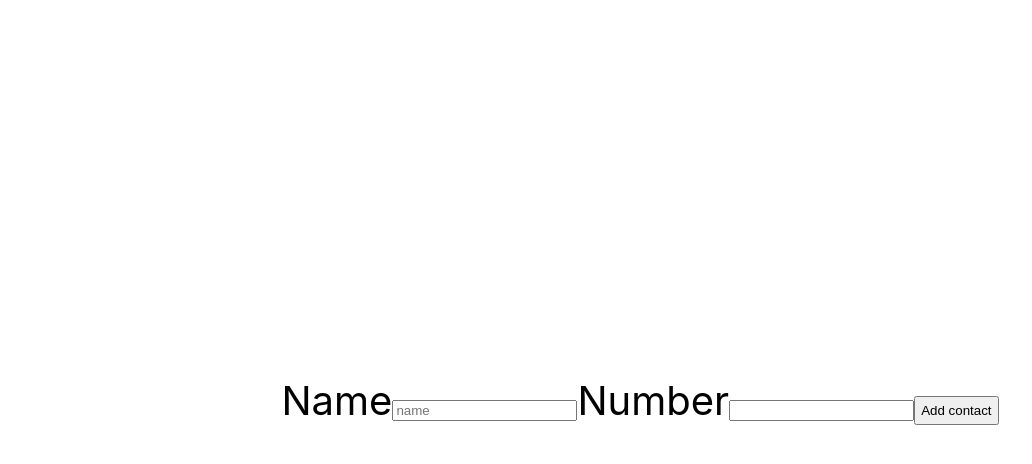
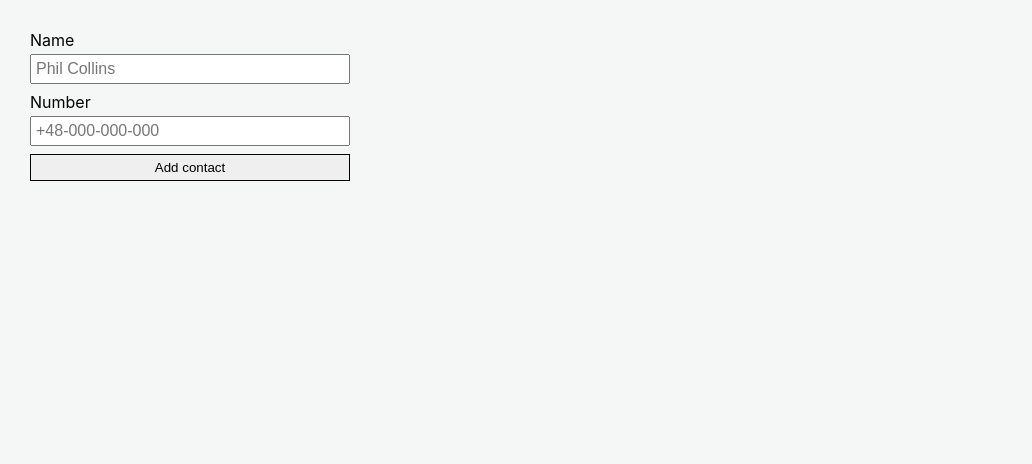
Before and after one commit to JurekZela/goit-react-hw-02-phonebook, a React (Create React App) app: page / in a window 1280 px wide. Shown: the top 464 px of the page, without its empty margins (0-1032 px from the left). Built offline with nearby package versions, Linux system fonts and the light colour scheme.

Commit message:
add styles

```diff
--- a/package.json
+++ b/package.json
@@ -10,6 +10,7 @@
     "components": "^0.1.0",
     "formik": "^2.4.5",
     "modern": "^1.0.2",
+    "nanoid": "^5.0.3",
     "normalize": "^0.3.1",
     "react": "^18.1.0",
     "react-dom": "^18.1.0",
--- /dev/null
+++ b/src/GlobalStyled.js
@@ -0,0 +1,52 @@
+import { createGlobalStyle } from 'styled-components';
+
+export const GlobalStyled = createGlobalStyle`
+body {
+  margin: 0;
+  font-family: -apple-system, BlinkMacSystemFont, 'Segoe UI', 'Roboto', 'Oxygen',
+    'Ubuntu', 'Cantarell', 'Fira Sans', 'Droid Sans', 'Helvetica Neue',
+    sans-serif;
+  -webkit-font-smoothing: antialiased;
+  -moz-osx-font-smoothing: grayscale;
+
+  padding: 30px;
+  background-color: #c6cccc29;
+}
+
+code {
+  font-family: source-code-pro, Menlo, Monaco, Consolas, 'Courier New',
+    monospace;
+}
+
+h1,
+h2,
+h3,
+h4,
+h5,
+h6,
+p {
+  margin: 0;
+}
+ul,
+ol {
+  margin: 0;
+  padding: 0;
+}
+img {
+  display: block;
+  max-width: 100%;
+  height: auto;
+  object-fit: cover;
+}
+
+* {
+  box-sizing: border-box;
+}
+
+p {
+  text-decoration: none;
+  margin: 0;
+  padding: 0;
+  list-style: none;
+  }
+`;
--- a/src/components/App.jsx
+++ b/src/components/App.jsx
@@ -1,18 +1,37 @@
-import { Basic } from './Phonebook/Phonebook';
+import { Formik } from 'formik';
+import { nanoid } from 'nanoid'
+import { Button,  StyledForm, StyledField, StyledLabel } from './Phonebook/Phonebook-styled';
+
 
 export const App = () => {
   return (
-    <div
-      style={{
-        height: '100vh',
-        display: 'flex',
-        justifyContent: 'center',
-        alignItems: 'center',
-        fontSize: 40,
-        color: '#010101'
-      }}
-    >
-      <Basic />
-    </div>
-  );
-};
+      <Formik
+        initialValues={{
+          name: '',
+          number: '',
+          contacts: [],
+        }}
+        onSubmit={async (values, actions) => {
+          await new Promise((r) => setTimeout(r, 500));
+          alert(JSON.stringify(values, null, 2));
+          values.id = nanoid();
+          actions.resetForm();
+          this.contacts.push(...values)
+        }}
+      >
+        <StyledForm>
+          <StyledLabel>
+            Name
+            <StyledField  name="name" placeholder="Phil Collins" required  />
+            </StyledLabel>
+
+          <StyledLabel>
+            Number
+            <StyledField type="number"  name="number" placeholder="+48-000-000-000" required  />
+            </StyledLabel>
+
+          <Button type="submit">Add contact</Button>
+        </StyledForm>
+      </Formik>
+  )
+      };
--- a/src/components/Phonebook/Phonebook-styled.js
+++ b/src/components/Phonebook/Phonebook-styled.js
@@ -1,9 +1,29 @@
 import { styled } from 'styled-components';
+import { Form, Field } from 'formik';
 
 export const Button = styled.button`
 padding: 5px;
+border: 1px solid black;
 &:hover {
     background-color: blue;
     color: black;
 }
 `;
+
+export const StyledForm = styled(Form)`
+display: flex;
+flex-direction: column;
+gap: 8px;
+max-width: 320px;
+`;
+
+export const StyledField = styled(Field)`
+padding: 4px;
+font-size: inherit;
+`;
+
+export const StyledLabel = styled.label`
+display: flex;
+flex-direction: column;
+gap: 4px;
+`;
--- a/src/components/Phonebook/Phonebook.jsx
+++ /dev/null
@@ -1,27 +0,0 @@
-import { Formik, Field, Form } from 'formik';
-import { Button } from './Phonebook-styled';
-
-export const Basic = () => (
-    <div>
-      <Formik
-        initialValues={{
-          name: '',
-          number: '',
-        }}
-        onSubmit={async (values) => {
-          await new Promise((r) => setTimeout(r, 500));
-          alert(JSON.stringify(values, null, 2));
-        }}
-      >
-        <Form>
-          <label htmlFor="name">Name</label>
-          <Field id="name" name="name" placeholder="name" />
-
-          <label htmlFor="number">Number</label>
-          <Field id="number" name="number" />
-
-          <Button type="submit">Add contact</Button>
-        </Form>
-      </Formik>
-    </div>
-  );
--- a/src/index.css
+++ /dev/null
@@ -1,13 +0,0 @@
-body {
-  margin: 0;
-  font-family: -apple-system, BlinkMacSystemFont, 'Segoe UI', 'Roboto', 'Oxygen',
-    'Ubuntu', 'Cantarell', 'Fira Sans', 'Droid Sans', 'Helvetica Neue',
-    sans-serif;
-  -webkit-font-smoothing: antialiased;
-  -moz-osx-font-smoothing: grayscale;
-}
-
-code {
-  font-family: source-code-pro, Menlo, Monaco, Consolas, 'Courier New',
-    monospace;
-}
--- a/src/index.js
+++ b/src/index.js
@@ -1,10 +1,11 @@
 import React from 'react';
 import ReactDOM from 'react-dom/client';
 import { App } from 'components/App';
-import './index.css';
+import { GlobalStyled } from './GlobalStyled.js';
 
 ReactDOM.createRoot(document.getElementById('root')).render(
   <React.StrictMode>
     <App />
+    <GlobalStyled />
   </React.StrictMode>
 );
```
Also changed, not shown: 1 other file (tests, documents, lock files or other folders).
